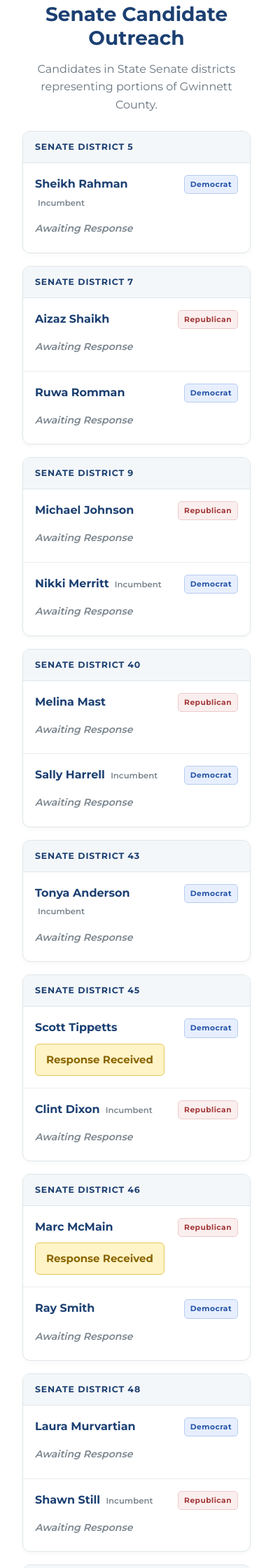
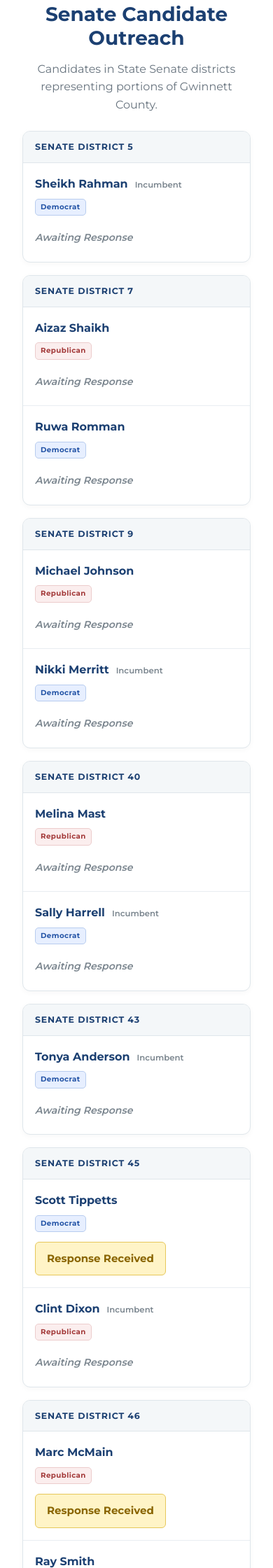
Before and after one commit to whitleybacon/gwinnett-animal-advocacy-alliance, a Jekyll site: the page built from election-2026/state/index.html, in a window 390 px wide. Shown: the part 1665-3905 px from the top of the page at 70% size. Built offline with Jekyll 4.4.1, drawn with Linux system fonts in a browser that asks for light colours.

Commit message:
Update index.html

```diff
--- a/election-2026/state/index.html
+++ b/election-2026/state/index.html
@@ -678,45 +678,43 @@
     }
   }
 
-  /* Candidate scan layout: identity/party left, outreach status right */
-  .state-election-page .candidate-row {
+  /* Candidate layout: identity + party on left, outreach status on right */
+  .state-election-page .candidate-entry {
     position: relative;
-    display: grid;
-    grid-template-columns: minmax(0, 1fr) auto;
-    grid-template-areas:
-      "main status";
-    column-gap: 28px;
-    align-items: center;
-  }
-
-  .state-election-page .candidate-main {
-    grid-area: main;
+    min-height: 108px;
+    padding: 20px 230px 20px 17px;
+    display: flex;
+    flex-direction: column;
+    justify-content: center;
+  }
+
+  .state-election-page .candidate-top {
     display: flex;
     flex-direction: column;
     align-items: flex-start;
     justify-content: center;
     gap: 8px;
-    min-width: 0;
-  }
-
-  .state-election-page .candidate-info {
+    margin-bottom: 0;
+  }
+
+  .state-election-page .candidate-top > div {
     display: flex;
     flex-wrap: wrap;
     align-items: baseline;
-    gap: 6px 10px;
-  }
-
-  .state-election-page .party-badge {
+    gap: 4px 6px;
+  }
+
+  .state-election-page .party-label {
     align-self: flex-start;
-    font-size: .72rem;
-    padding: 4px 9px;
-  }
-
-  .state-election-page .candidate-row > .candidate-status,
-  .state-election-page .candidate-main + .candidate-status {
-    grid-area: status;
-    justify-self: end;
-    align-self: center;
+    padding: 3px 7px;
+    font-size: .64rem;
+  }
+
+  .state-election-page .candidate-status {
+    position: absolute;
+    right: 20px;
+    top: 50%;
+    transform: translateY(-50%);
     margin: 0;
     font-size: .94rem;
   }
@@ -725,7 +723,7 @@
   .state-election-page .status-scheduled,
   .state-election-page .status-met,
   .state-election-page .status-signed {
-    padding: 10px 15px;
+    padding: 11px 16px;
     font-size: .94rem;
     font-weight: 800;
   }
@@ -735,11 +733,16 @@
     font-size: .88rem;
   }
 
-  /* Bottom information blocks align with the full candidate-grid width */
+  .state-election-page .status-detail {
+    max-width: 520px;
+    margin: 8px 0 0;
+  }
+
+  /* Bottom information blocks use the same width as the candidate grid */
   .state-election-page .district-lookup,
   .state-election-page .bottom-project-note {
-    width: 100%;
-    max-width: 1180px;
+    width: calc(100% - 40px);
+    max-width: 1380px;
     margin-left: auto;
     margin-right: auto;
   }
@@ -749,58 +752,17 @@
     max-width: none;
   }
 
-  @media (max-width: 650px) {
-    .state-election-page .candidate-row {
-      grid-template-columns: 1fr;
-      grid-template-areas:
-        "main"
-        "status";
-      row-gap: 14px;
-      align-items: start;
+  @media (max-width: 700px) {
+    .state-election-page .candidate-entry {
+      min-height: 0;
+      padding: 17px;
     }
 
-    .state-election-page .candidate-row > .candidate-status,
-    .state-election-page .candidate-main + .candidate-status {
-      justify-self: start;
-    }
-  }
-
-
-  /* Support current markup where status may be nested in candidate-main */
-  .state-election-page .candidate-row .candidate-main {
-    position: relative;
-    padding-right: 210px;
-  }
-
-  .state-election-page .candidate-row .candidate-main .candidate-status {
-    position: absolute;
-    right: 0;
-    top: 50%;
-    transform: translateY(-50%);
-    margin: 0;
-  }
-
-  .state-election-page .candidate-row .candidate-main .party-badge {
-    order: 2;
-  }
-
-  .state-election-page .candidate-row .candidate-main .candidate-info {
-    order: 1;
-  }
-
-  .state-election-page .candidate-row .candidate-main .candidate-status {
-    order: 3;
-  }
-
-  @media (max-width: 650px) {
-    .state-election-page .candidate-row .candidate-main {
-      padding-right: 0;
-    }
-
-    .state-election-page .candidate-row .candidate-main .candidate-status {
+    .state-election-page .candidate-status {
       position: static;
       transform: none;
-      margin-top: 6px;
+      align-self: flex-start;
+      margin-top: 14px;
     }
   }
 
```
